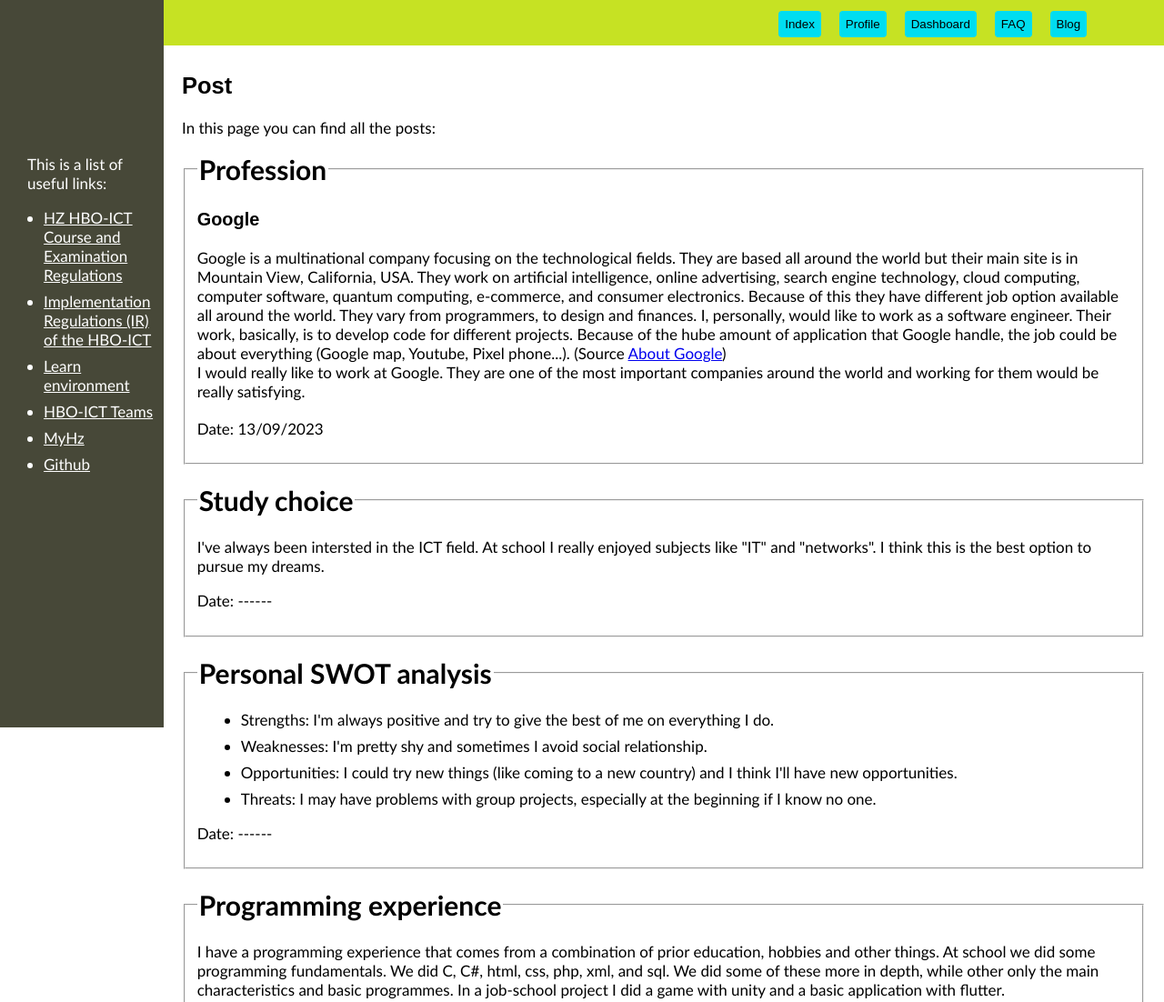
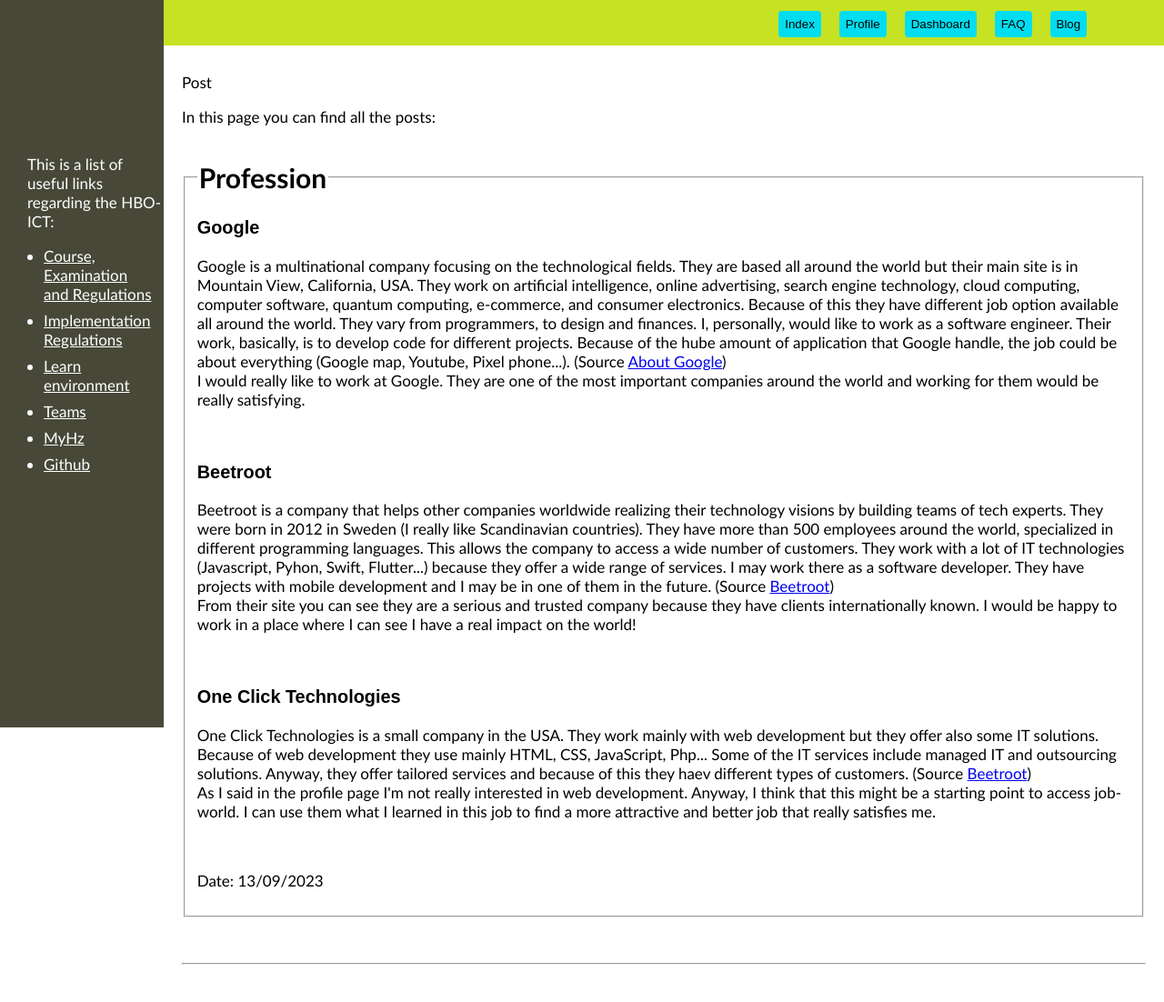
Before and after one commit to Andrea-B3zz/Andrea-B3zz.github.io, a plain HTML site: page post.html in a window 1280 px wide. Shown: the top 1102 px of the page at 91% size. Drawn offline with Linux system fonts and the light colour scheme.

Commit message:
Extra credit assignment and updates

```diff
--- a/post.html
+++ b/post.html
@@ -43,31 +43,33 @@
 
     <aside class="sidebar">
       <article class="links">
-        <p id="link_desc">This is a list of useful links:</p>
+        <p id="link_desc">This is a list of useful links regarding the HBO-ICT:</p>
         <ul class="bullet">
           <li><a class="side_links"
               href="https://hz.nl/uploads/documents/1.4-Over-de-HZ/1.4.3.-Regelingen-en-documenten/OERS/2022-2023/CER-HZ-Bachelor-full-time-2022-2023-DEF-June-13.pdf"
-              target="_blank">HZ HBO-ICT Course and Examination Regulations</a></li>
+              target="_blank">Course, Examination and Regulations</a></li>
           <li><a class="side_links"
               href="https://hz.nl/uploads/documents/1.4-Over-de-HZ/1.4.3.-Regelingen-en-documenten/OERS/2023-2024/Juli/TWE/IR-B-HBO-ICT-full-time-2023-2024-DEF.pdf"
-              target="_blank">Implementation Regulations (IR) of the HBO-ICT</a></li>
+              target="_blank">Implementation Regulations</a></li>
           <li><a class="side_links" href="https://learn.hz.nl/login/index.php" target="_blank">Learn environment</a>
           </li>
           <li><a class="side_links"
               href="https://teams.microsoft.com/_?culture=en-us&country=us#/school/conversations/Generale?threadId=19:827654897ab746089c081f24aff1c984@thread.skype&ctx=channel"
-              target="_blank">HBO-ICT Teams</a></li>
+              target="_blank">Teams</a></li>
           <li><a class="side_links"
               href="https://fs.myhz.nl/adfs/ls/?SAMLRequest=lZJBU8IwEIX%2FSif3NiEIlUzLDMJBZlA6UD14S9MFMtMmNZsq%2BOutRUe8MON1s9%2FbfW%2BToKyrRsxafzAbeG0BfXCsK4Oif0hJ64ywEjUKI2tA4ZXYzh5WgkdMNM56q2xFLpDrhEQE57U1JFguUjJfb%2FJ1PBrLgRrx0W2hCjngN7uCMzUqeVzKsWKTQTyQSg2BBM%2FgsGNT0kl1AogtLA16aXxXYpyHLA7ZMOdMMCb45IUEi86PNtL31MH7BgWlO4zq0%2BEjMhWV5Q5phZQEs5%2FN5tZgW4PbgnvTCp42q18SzF4biLB1O2UNHH2v0WUHxmvVj6HYUHWWCC%2FcZt9R3WlTarO%2FnlJxbkJxn%2BdZmK23OZkmX%2BGK3rOb%2FnOfGrwspZcJvRRJzqd%2F7MYvF5mttDoFs6qy73MH0kNKvGuB0OmZ%2BvtHpp8%3D&client-request-id=8b113b81-4e4d-43d2-9005-00800100009f&pullStatus=0"
               target="_blank">MyHz</a></li>
-          <li><a class="side_links" href="https://github.com/Andrea-B3zz" target="_blank">Github</a></li>
+          <li><a class="side_links" href="https://github.com/HZ-HBO-ICT" target="_blank">Github</a></li>
         </ul>
       </article>
     </aside>
 
     <section>
 
-      <h1 id="art1">Post</h1>
-      <p>In this page you can find all the posts:</p>
+      <article <h1 id="art1">Post</h1>
+        <p>In this page you can find all the posts:</p>
+        <br>
+      </article>
 
       <article>
         <fieldset>
@@ -78,8 +80,10 @@
             but their main site is in Mountain View, California, USA. They work on artificial intelligence,
             online advertising, search engine technology, cloud computing, computer software, quantum computing,
             e-commerce, and consumer electronics. Because of this they have different job option available all around
-            the world. They vary from programmers, to design and finances. I, personally, would like to work as a software
-            engineer. Their work, basically, is to develop code for different projects. Because of the hube amount of application
+            the world. They vary from programmers, to design and finances. I, personally, would like to work as a
+            software
+            engineer. Their work, basically, is to develop code for different projects. Because of the hube amount of
+            application
             that Google handle, the job could be about everything (Google map, Youtube, Pixel phone...).
             (Source <a href="https://about.google/">About Google</a>)
             <br>
@@ -87,13 +91,49 @@
             working for
             them would be really satisfying.
           </p>
-          <h3></h3>
+          <br>
+          <h3>Beetroot</h3>
+          <p>
+            Beetroot is a company that helps other companies worldwide realizing their technology visions by building
+            teams of tech
+            experts. They were born in 2012 in Sweden (I really like Scandinavian countries). They have more than 500
+            employees around
+            the world, specialized in different programming languages. This allows the company to access a wide number
+            of customers.
+            They work with a lot of IT technologies (Javascript, Pyhon, Swift, Flutter...) because they offer a wide
+            range of services.
+            I may work there as a software developer. They have projects with mobile development and I may be in one of
+            them in the future.
+            (Source <a href="https://beetroot.co/">Beetroot</a>)
+            <br>
+            From their site you can see they are a serious and trusted company because they have clients internationally
+            known. I would be
+            happy to work in a place where I can see I have a real impact on the world!
+          </p>
+          <br>
+          <h3>One Click Technologies</h3>
+          <p>
+            One Click Technologies is a small company in the USA. They work mainly with web development but they offer
+            also some IT solutions.
+            Because of web development they use mainly HTML, CSS, JavaScript, Php... Some of the IT services include
+            managed IT and outsourcing
+            solutions. Anyway, they offer tailored services and because of this they haev different types of customers.
+            (Source <a href="https://oneclicktechnologies.us/">Beetroot</a>)
+            <br>
+            As I said in the profile page I'm not really interested in
+            web development. Anyway, I think that this might be a starting point to access job-world. I can use them
+            what I learned in this job to
+            find a more attractive and better job that really satisfies me.
+          </p>
+          <br>
           <p class="dates" id="art2">Date: 13/09/2023</p>
         </fieldset>
       </article>
-
       <br>
-
+      <br>
+      <hr>
+      <br>
+      <br>
       <article>
         <fieldset>
           <legend>Study choice</legend>
@@ -104,6 +144,10 @@
         </fieldset>
       </article>
 
+      <br>
+      <br>
+      <hr>
+      <br>
       <br>
 
       <article>
@@ -120,6 +164,10 @@
         </fieldset>
       </article>
 
+      <br>
+      <br>
+      <hr>
+      <br>
       <br>
 
       <article>
@@ -139,6 +187,10 @@
         </fieldset>
       </article>
 
+      <br>
+      <br>
+      <hr>
+      <br>
       <br>
 
       <article>
--- a/style.css
+++ b/style.css
@@ -1,43 +1,9 @@
-.left {
-  margin-left: 200px;
-  margin-right: 20px;
-}
-
 body {
   margin: 0;
   position: absolute;
   min-height: 100%;
   min-width: 100%;
   width: 100%;
-}
-
-main {
-  margin-top: 80px;
-  margin-bottom: 80px;
-  font-family:'Gill Sans', 'Gill Sans MT', Calibri, 'Trebuchet MS', sans-serif;
-  font-size: 17px;
-}
-
-footer {
-  background-color: rgb(198, 226, 35);
-  position: absolute;
-  bottom: 0;
-  height: 50px;
-  width: 100%;
-  z-index: 0;
-}
-
-.sidebar {
-  height: 100%;
-  width: 180px;
-  position: fixed;
-  left: 0;
-  top: 0;
-  background-color: #474838
-}
-
-.links {
-  margin-top: 170px;
 }
 
 header {
@@ -49,9 +15,6 @@ header {
   width: 100%
 }
 
-h1, h2, h3 {
-  font-family: sans-serif;
-}
 
 #navigation {
   position: fixed;
@@ -83,23 +46,71 @@ input[type=submit]:hover {
   border-radius: 4px;
 }
 
+main {
+  margin-top: 80px;
+  margin-bottom: 80px;
+  font-family: 'Gill Sans', 'Gill Sans MT', Calibri, 'Trebuchet MS', sans-serif;
+  font-size: 17px;
+}
+
+footer {
+  background-color: rgb(198, 226, 35);
+  position: absolute;
+  bottom: 0;
+  height: 50px;
+  width: 100%;
+  z-index: 0;
+}
+
+.sidebar {
+  height: 100%;
+  width: 180px;
+  position: fixed;
+  left: 0;
+  top: 0;
+  background-color: #474838
+}
+
+.links {
+  margin-top: 170px;
+}
+
+.left {
+  /*Move text on the left to avoid aside bar*/
+  margin-left: 200px;
+  margin-right: 20px;
+}
+
+h1,
+h2,
+h3 {
+  font-family: sans-serif;
+}
+
+/*To align txt-img*/
+#p1 {
+  display: inline-block;
+  vertical-align: top;
+}
+
+#img2{
+  float: right;
+}
+
 #link_desc {
   color: white;
   margin-top: 100px;
   margin-left: 30px;
 }
 
+/*more distance between list elements*/
 li {
   margin: 8px;
 }
 
-.side_links{
+.side_links {
   color: white;
 }
-
-/*main{
-      font-family: cursive;
-    }*/
 
 legend {
   font-size: 30px;
@@ -166,6 +177,7 @@ td {
   border: solid 3px;
 }
 
+/*change width for progression, ECs:60=x%:100% */
 #barfill {
   height: 20px;
   width: 20%;
```
Also changed, not shown: blog.html (+5 -5 lines), dashboard.html (+17 -15 lines), faq.html (+9 -9 lines), index.html (+18 -14 lines), profile.html (+6 -7 lines).
